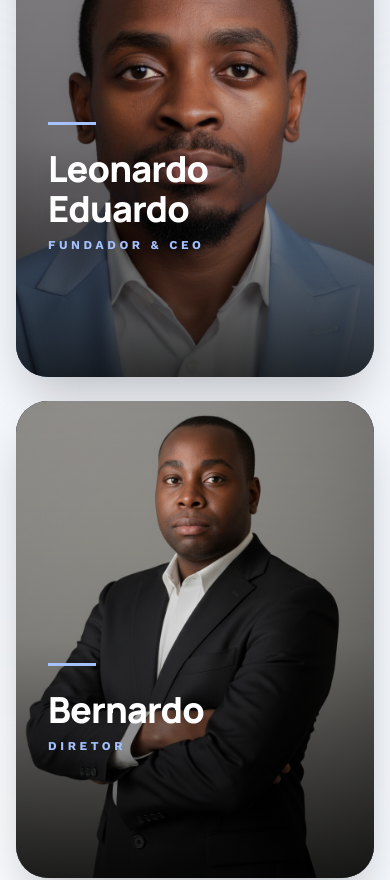
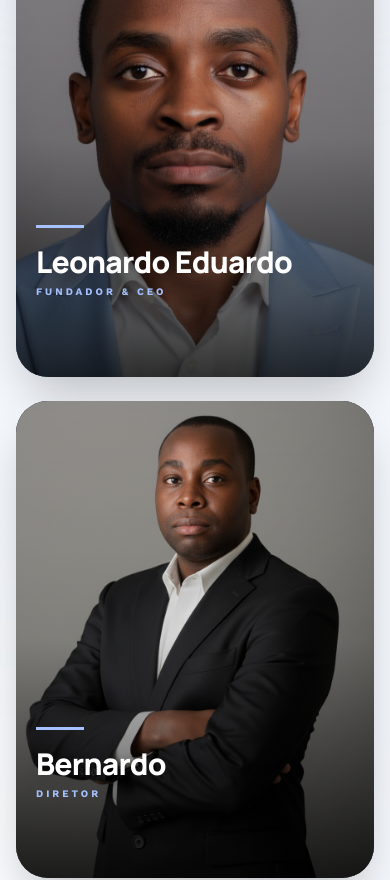
Before and after one commit to adityashekhawat1999/onelinktravelbusiness, a React (Vite) app: page / in a window 390 px wide. Shown: the part 5440-6320 px from the top of the page. Built offline with nearby package versions, Linux system fonts and the light colour scheme.

Commit message:
improve our vision card for phone

```diff
--- a/src/pages/Home.jsx
+++ b/src/pages/Home.jsx
@@ -467,10 +467,10 @@ const Home = () => {
               {/* Subtle glassmorphism overlay on hover */}
               <div className="absolute inset-0 bg-white/5 opacity-0 group-hover:opacity-100 transition-opacity duration-700 backdrop-blur-[2px] z-10"></div>
 
-              <div className="absolute bottom-0 left-0 right-0 p-8 md:p-12 z-20 flex flex-col justify-end h-full">
-                <div className="w-12 h-[3px] bg-[#a5c2ff] mb-6 transform origin-left group-hover:scale-x-150 transition-transform duration-700"></div>
-                <h3 className="text-4xl md:text-5xl font-extrabold text-white font-manrope mb-2 tracking-tight drop-shadow-xl group-hover:-translate-y-2 transition-transform duration-700">Leonardo Eduardo</h3>
-                <p className="text-[#a5c2ff] font-bold text-xs tracking-[0.3em] uppercase mb-6 group-hover:-translate-y-2 transition-transform duration-700">{t('home.ceoRole')}</p>
+              <div className="absolute bottom-0 left-0 right-0 p-5 pb-6 md:p-12 z-20 flex flex-col justify-end h-full">
+                <div className="w-12 h-[3px] bg-[#a5c2ff] mb-4 md:mb-6 transform origin-left group-hover:scale-x-150 transition-transform duration-700"></div>
+                <h3 className="text-3xl md:text-5xl font-extrabold text-white font-manrope mb-1 md:mb-2 tracking-tight drop-shadow-xl group-hover:-translate-y-2 transition-transform duration-700">Leonardo Eduardo</h3>
+                <p className="text-[#a5c2ff] font-bold text-[10px] md:text-xs tracking-[0.3em] uppercase mb-2 md:mb-6 group-hover:-translate-y-2 transition-transform duration-700">{t('home.ceoRole')}</p>
                 <div className="overflow-hidden">
                   <p className="text-slate-300 text-sm md:text-base leading-relaxed font-light transform translate-y-full opacity-0 group-hover:translate-y-0 group-hover:opacity-100 transition-all duration-700 ease-out">
                     {t('home.ceoDesc')}
@@ -498,10 +498,10 @@ const Home = () => {
               {/* Subtle glassmorphism overlay on hover */}
               <div className="absolute inset-0 bg-white/5 opacity-0 group-hover:opacity-100 transition-opacity duration-700 backdrop-blur-[2px] z-10"></div>
 
-              <div className="absolute bottom-0 left-0 right-0 p-8 md:p-12 z-20 flex flex-col justify-end h-full">
-                <div className="w-12 h-[3px] bg-[#a5c2ff] mb-6 transform origin-left group-hover:scale-x-150 transition-transform duration-700"></div>
-                <h3 className="text-4xl md:text-5xl font-extrabold text-white font-manrope mb-2 tracking-tight drop-shadow-xl group-hover:-translate-y-2 transition-transform duration-700">Bernardo</h3>
-                <p className="text-[#a5c2ff] font-bold text-xs tracking-[0.3em] uppercase mb-6 group-hover:-translate-y-2 transition-transform duration-700">{t('home.directorRole')}</p>
+              <div className="absolute bottom-0 left-0 right-0 p-5 pb-6 md:p-12 z-20 flex flex-col justify-end h-full">
+                <div className="w-12 h-[3px] bg-[#a5c2ff] mb-4 md:mb-6 transform origin-left group-hover:scale-x-150 transition-transform duration-700"></div>
+                <h3 className="text-3xl md:text-5xl font-extrabold text-white font-manrope mb-1 md:mb-2 tracking-tight drop-shadow-xl group-hover:-translate-y-2 transition-transform duration-700">Bernardo</h3>
+                <p className="text-[#a5c2ff] font-bold text-[10px] md:text-xs tracking-[0.3em] uppercase mb-2 md:mb-6 group-hover:-translate-y-2 transition-transform duration-700">{t('home.directorRole')}</p>
                 <div className="overflow-hidden">
                   <p className="text-slate-300 text-sm md:text-base leading-relaxed font-light transform translate-y-full opacity-0 group-hover:translate-y-0 group-hover:opacity-100 transition-all duration-700 ease-out">
                     {t('home.directorDesc')}
```
